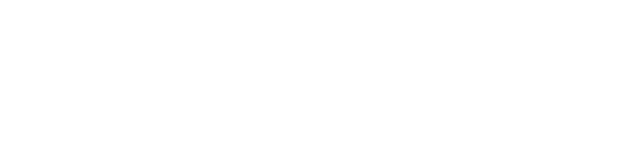
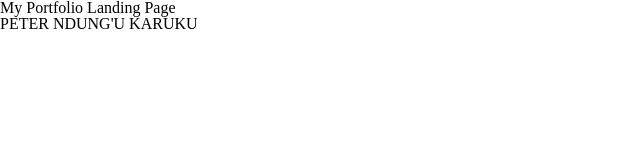
Before and after one commit to pnk96/My-Landing-Page, a plain HTML site: page index.html in a window 1280 px wide. Shown: the whole page, without its empty margins (0-640 px from the left). Drawn offline with Linux system fonts and the light colour scheme.

Commit message:
add header of the html file

```diff
--- a/index.html
+++ b/index.html
@@ -8,6 +8,7 @@
     <link href="cssfile/styles.css" rel="stylesheet" type="text/css">
 </head>
 <body>
-
+    <h1>My Portfolio Landing Page</h1>
+    <h2>PETER NDUNG'U KARUKU</h2>
 </body>
 </html>
```
